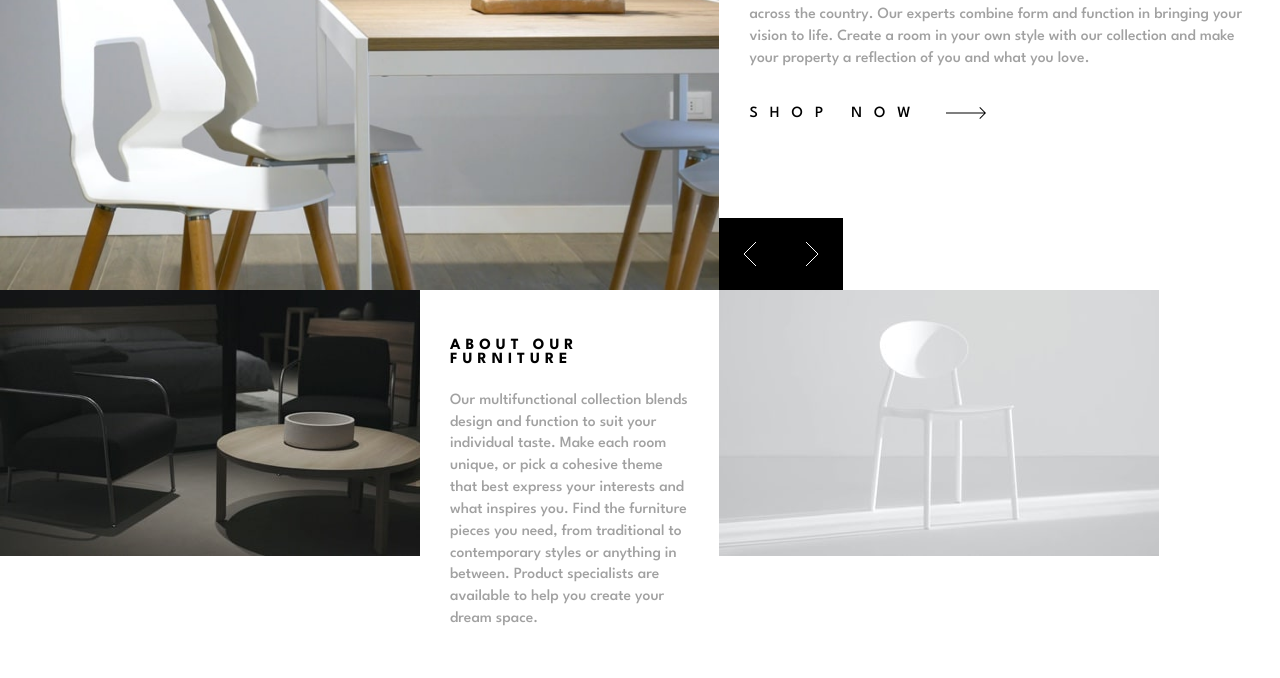
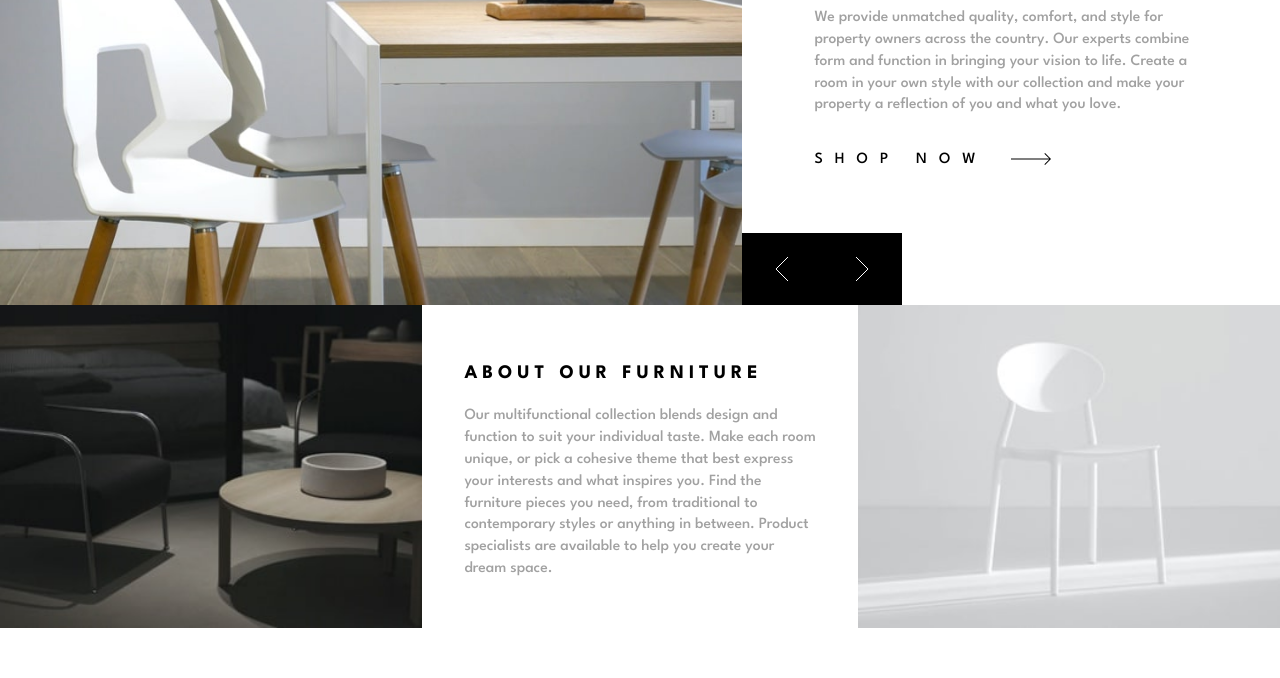
Before and after one commit to JordansGit/room-homepage, a plain HTML site: page index.html in a window 1280 px wide. Shown: the part 167-845 px from the top of the page. After the commit the page ends 800 px from the top, so only its background shows below. Drawn offline with Linux system fonts and the light colour scheme.

Commit message:
styled layout for all screen sizes

```diff
--- a/css/style.css
+++ b/css/style.css
@@ -69,6 +69,10 @@ html {
   font-size: 12px;
 }
 
+.nav-link {
+  text-transform: lowercase;
+}
+
 .slide-body, .about-body, .nav-link {
   font-weight: 500;
 }
@@ -96,6 +100,18 @@ html {
 .slide-title {
   font-size: 3rem;
 }
+
+@media (min-width: 800px) and (max-width: 900px) {
+  .slide-title {
+    font-size: 1.7rem;
+  }
+}
+
+@media (min-width: 1252px) {
+  .slide-title {
+    font-size: 3.7rem;
+  }
+}
 .about-title {
   letter-spacing: 5px;
 }
@@ -105,13 +121,25 @@ html {
   letter-spacing: 12px;
 }
 
+/* Active States */
+.mobile-menu, .nav-close-btn, .nav-link, .slide-btn, .cta {
+  cursor: pointer;
+}
+
+
+
 /* ==================
    Layout
 ===================== */
 
 /* Global */
 
-.grid {
+body {
+  max-height: 100vh;
+  /*overflow: hidden;*/ /* this fucks up mobile */
+}
+
+.row {
   display: grid;
   grid-template-areas:
   "hero-img"
@@ -121,13 +149,61 @@ html {
   "about-img-2"
 }
 
-@media (min-width: 600px) {
-  .grid {
+@media (min-width: 800px) {
+  .row {
+    grid-template-areas: unset;
+    grid-template-columns: unset;
+  }
+  .row-1 {
     grid-template-areas:
-      "hero-img hero-img hero-text"
-      "about-img-1 about-text about-img-2"
+      "hero-img hero-text";
+    grid-template-columns: 58% 42%;
+    /*grid-template-columns: auto auto; */
+  }
+  .row-2 {
+    grid-template-areas:
+      "about-img-1 about-text about-img-2";
+    /*grid-template-columns: 30% auto 30%; */
   }
 }
+
+
+/*
+@media (min-width: 800px) {
+  .row {
+    grid-template-areas:
+      "hero-img hero-img hero-text hero-text"
+      "about-img-1 about-text about-text about-img-2";
+    grid-template-columns: 30% auto 160px 30%;
+  }
+}
+
+@media (min-width: 1660px) {
+  .row {
+    grid-template-columns: 30% auto auto 30%;
+  }
+}*/
+
+
+
+
+
+.img-desktop {
+  width: 100%;
+  max-height: 621px;
+
+}
+
+.hero-img {
+  /*max-width: 1000px;*/
+
+}
+
+/* widths;
+row 1: 12, 23.5, 28, 40
+row 1: 30% 28.75% 11.25% 30%;
+row 1: 30% auto 160px 30%;
+row 2: 30%, 40%, 30%;
 
 /* Header */
 
@@ -153,9 +229,11 @@ nav {
   margin-left: auto;
 }
 
-@media (min-width: 600px) {
+@media (min-width: 800px) {
   header {
     width: initial;
+    left: 5em;
+
   }
   .mobile-menu {
     display: none;
@@ -171,6 +249,15 @@ nav {
   display: flex;
 }
 
+@media (min-width: 800px) {
+  .logo {
+    margin-right: 4em;
+  }
+  .nav-list {
+    gap: 2.5em;
+  }
+}
+
 /* Main */
 
 /* Hero Image */
@@ -184,7 +271,7 @@ nav {
   display: none;
 }
 
-@media (min-width: 600px) {
+@media (min-width: 800px) {
   .img-desktop {
     display: block;
   }
@@ -216,6 +303,39 @@ nav {
   grid-area: hero-text;
 }
 
+@media (min-width: 800px) {
+  .hero-text {
+    align-self: center;
+    justify-self: center;
+  }
+}
+
+@media (max-width: 1015px) {
+  .hero-text {
+    padding-top: 2em;
+    padding-bottom: 2em;
+  }
+}
+
+@media (min-width: 1100px) {
+  .hero-text {
+    padding-left: 6em;
+    padding-right: 6em;
+  }
+}
+@media (min-width: 1100px) {
+  .hero-text {
+    margin-top: -70px;
+  }
+}
+
+@media (min-width: 1400px) {
+  .hero-text {
+    padding-left: 8em;
+    padding-right: 8em;
+  }
+}
+
 .slide-btns {
   display: flex;
   position: absolute;
@@ -228,13 +348,20 @@ nav {
   width: 57px;
 }
 
-@media (min-width: 600px) {
+@media (min-width: 800px) {
+  .slide-btn {
+    padding: 24px 33px;
+    width: initial;
+  }
+}
+
+@media (min-width: 1100px) {
   .slide-btns {
     right: unset;
     left: 100%;
   }
   .slide-btn {
-    padding: 2em;
+    padding: 24px 33px;
     width: initial;
   }
 }
@@ -245,34 +372,91 @@ nav {
   margin-top: 3em;
 }
 
+@media (min-width: 800px) and (max-width: 1100px) {
+  .cta {
+    margin-top: 1.5em;
+  }
+}
+
 .arrow {
   margin-left: 2em;
 }
 
 /* About */
 
-.about-img-1, .about-img-2 {
+.about-img {
   width: 100%;
 }
 
-@media (min-width: 600px) {
-  .about-img-1, .about-img-2 {
-    width: max-content;
+@media (min-width: 800px) {
+  .about-img {
+    /*width: max-content;*/
+    width: 33vw;
   }
 }
 
 .about-img-1 {
+  background: url(../images/image-about-dark.jpg);
   grid-area: about-img-1;
 }
 
 .about-img-2 {
+  background: url(../images/image-about-light.jpg);
   grid-area: about-img-2;
+}
+
+/* grouping these 2 classes needs to be below the above classes, otherwise the background-... won't take effect*/
+.about-img-1, .about-img-2 {
+  min-height: 266px;
+  background-size: cover;
+  background-repeat: no-repeat;
+  background-position: center;
+}
+
+@media (min-width: 800px) {
+  .about-img-1, .about-img-2 {
+    min-height: unset;
+  }
+}
+
+@media (min-width: 1300px) {
+  .about-img-1 {
+    height: 266px;
+    width: 420px;
+  }
+
+  .about-img-2 {
+    height: 266px;
+    width: 440px;
+  }
 }
 
 .about-text {
   grid-area: about-text;
 }
 
+@media (min-width: 1200px) {
+  .about-text {
+    padding-left: 3.5em;
+    padding-right: 3.2em;
+    margin-top: 1em;
+  }
+  .about-title {
+    font-size: 1.6em;
+  }
+}
+
 .slide-body, .about-body {
   margin-top: 1.5em;
 }
+
+main {
+  height: 100vh;
+}
+
+.row-1 {
+  /*height: 68%;*/
+}
+.row-2 {
+  height: 32%;
+}
--- a/index.html
+++ b/index.html
@@ -30,6 +30,7 @@
   </header>
 
   <main class="grid">
+    <div class="row row-1">
       <section class="hero-img">
         <img class="slide-1-img img-desktop" src="./images/desktop-image-hero-1.jpg">
         <img class="slide-2-img img-desktop" src="./images/desktop-image-hero-2.jpg">
@@ -90,10 +91,12 @@
             <img class="arrow" src="./images/icon-arrow.svg">
           </div>
         </div>
-
       </section>
 
-    <img class="about-img about-img-1" src="./images/image-about-dark.jpg">
+    </div>
+
+    <div class="row row-2">
+      <div class="about-img about-img-1"></div>
       <section class="about-text">
         <h2 class="about-title">About our furniture</h2>
         <p class="about-body">
@@ -103,7 +106,8 @@
           or anything in between. Product specialists are available to help you create your dream space.
         </p>
       </section>
-    <img class="about-img about-img-2" src="./images/image-about-light.jpg">
+      <div class="about-img about-img-2"></div>
+    </div>
   </main>
 
   <!--
```
Lines whose indentation alone changed are shown as unchanged.
